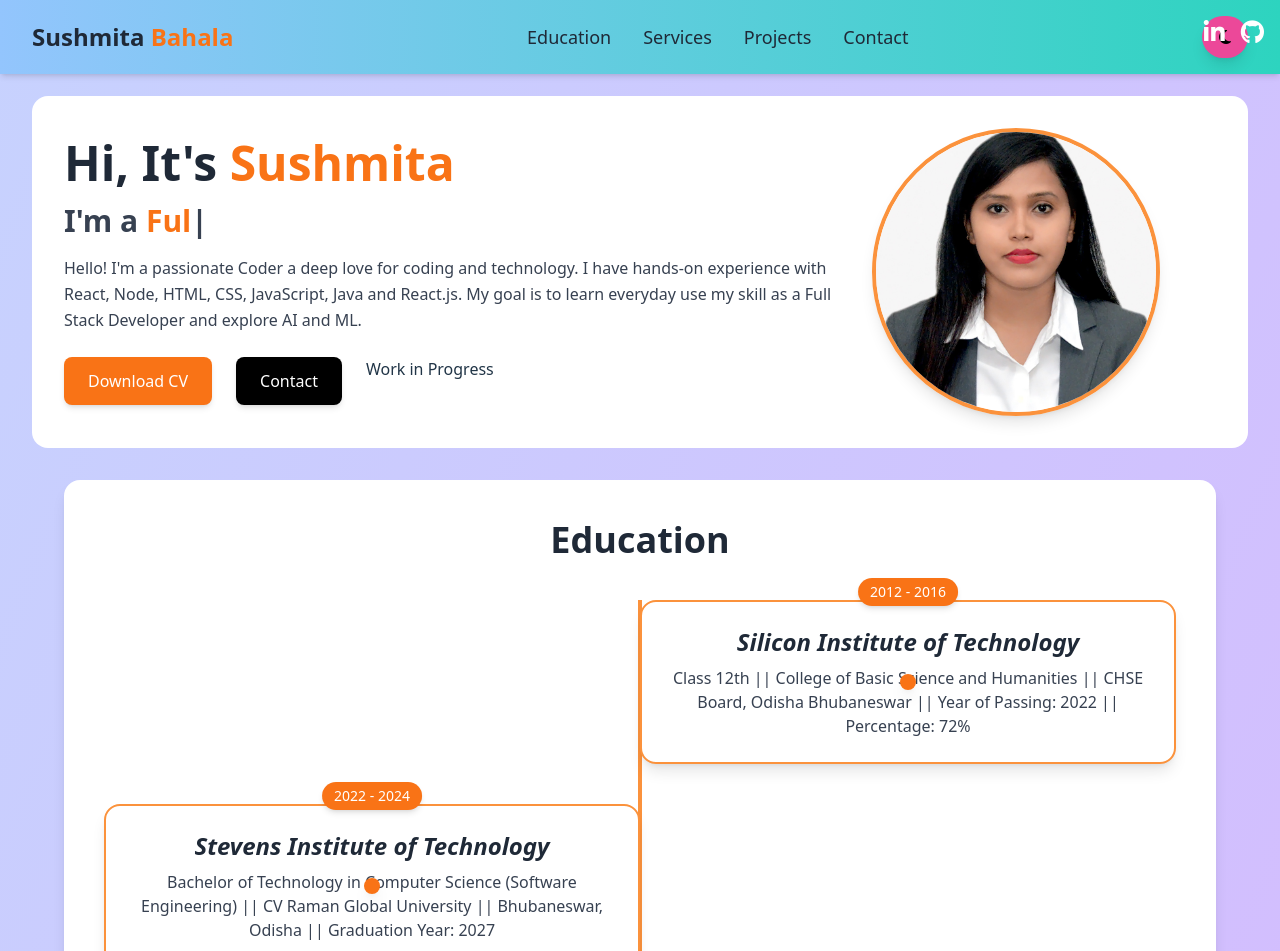
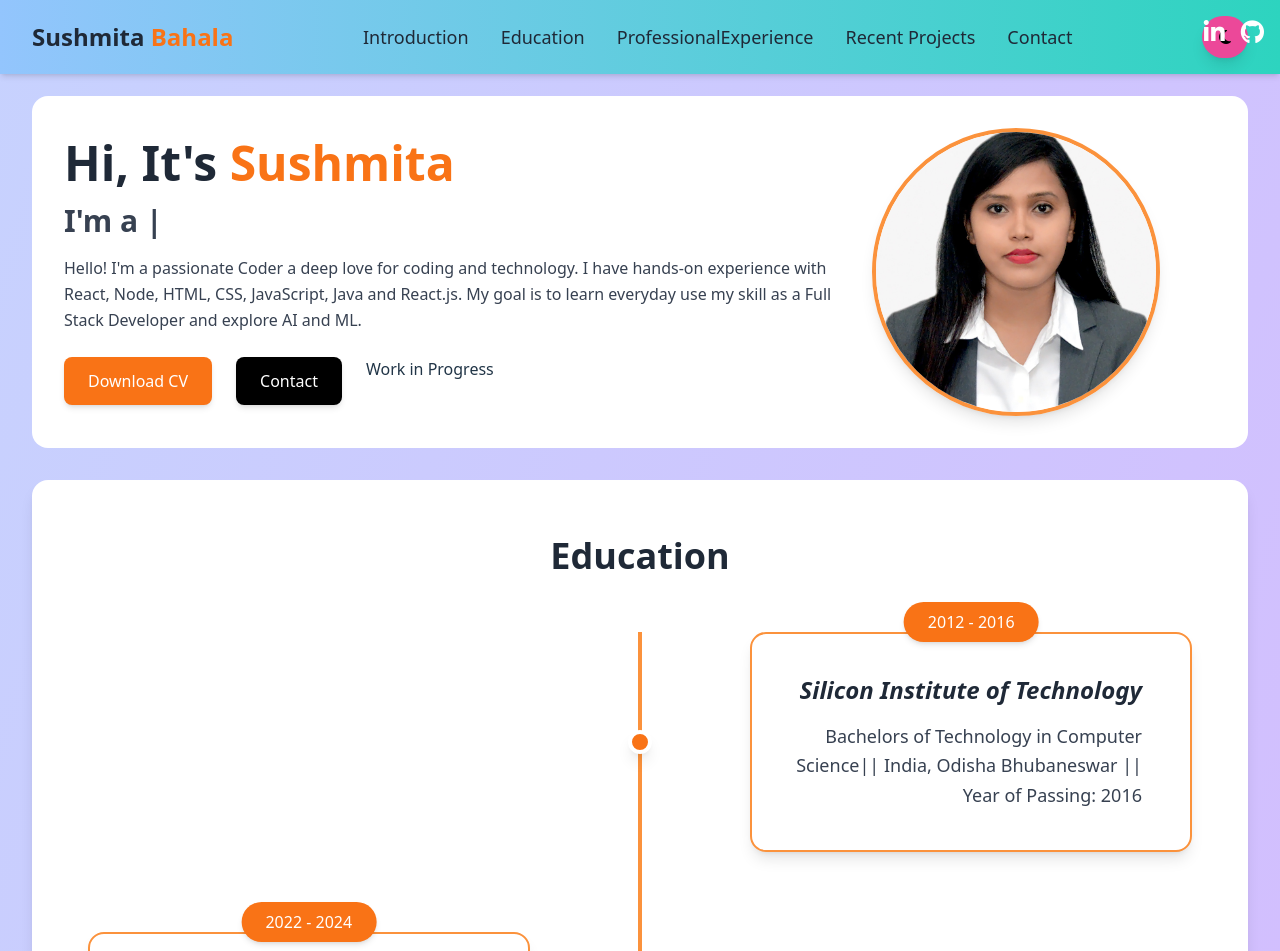
Before and after one commit to sbahala/MyPortfolio, a React app: page / in a window 1280 px wide. Shown: the top 951 px of the page. Built offline with nearby package versions, Linux system fonts and the light colour scheme; the HTML template or start-up script is replaced by a standard one.

Commit message:
Modifying UI

```diff
--- a/package.json
+++ b/package.json
@@ -10,6 +10,7 @@
     "preview": "vite preview"
   },
   "dependencies": {
+    "@emailjs/browser": "^4.4.1",
     "@fortawesome/fontawesome-free": "^6.7.2",
     "framer-motion": "^12.0.6",
     "react": "^18.3.1",
--- a/src/App.jsx
+++ b/src/App.jsx
@@ -6,6 +6,7 @@ import TechnologyStack from "./TechnologyStack";
 import ProfessionalExperience from './ProfessionalExperience';
 import Introduction from './Introduction';
 import Education from './Education';
+import ContactForm from './ContactForm';
 
 // Animation variants for scrolling effects
 const sectionVariants = {
@@ -28,9 +29,10 @@ const App = () => {
             Sushmita <span className="text-orange-500">Bahala</span>
         </h1>
         <nav className="flex space-x-8 text-lg font-medium">
+          <a href="#introduction" className="hover:text-orange-400">Introduction</a>
           <a href="#education" className="hover:text-orange-400">Education</a>
-          <a href="#services" className="hover:text-orange-400">Services</a>
-          <a href="#projects" className="hover:text-orange-400">Projects</a>
+          <a href="#experience" className="hover:text-orange-400">ProfessionalExperience</a>
+          <a href="#projects" className="hover:text-orange-400">Recent Projects</a>
           <a href="#contact" className="hover:text-orange-400">Contact</a>
         </nav>
         <div className="absolute top-4 right-4 flex space-x-4">
@@ -81,7 +83,7 @@ const App = () => {
           <ProfessionalExperience />
         </ScrollSection>
 
-        {/* Resume Section with Hover Effect */}
+        {/* Resume Section with Hover Effect
         <ScrollSection>
           <section id="resume" className="bg-white rounded-2xl p-6 shadow-lg transition-transform transform hover:scale-105 text-center">
             <h2 className="text-3xl font-bold text-gray-800 mb-6">Download My Resume</h2>
@@ -93,7 +95,7 @@ const App = () => {
               Download Resume
             </a>
           </section>
-        </ScrollSection>
+        </ScrollSection>*/}
 
         {/* Projects Section */}
         <ScrollSection>
@@ -106,7 +108,7 @@ const App = () => {
           </section>
         </ScrollSection>
 
-        {/* Social Links Section */}
+        {/* Social Links Section
         <ScrollSection>
           <section id="social-links" className="bg-white shadow-lg rounded-2xl p-6">
             <h2 className="text-3xl font-bold text-gray-800 mb-4">Connect with Me</h2>
@@ -115,6 +117,9 @@ const App = () => {
               <SocialLink platform="GitHub" url="https://github.com/sbahala" icon="fab fa-github" />
             </ul>
           </section>
+        </ScrollSection>*/}
+        <ScrollSection>
+          <ContactForm />
         </ScrollSection>
 
         {/* Summary Section */}
--- /dev/null
+++ b/src/ContactForm.jsx
@@ -0,0 +1,117 @@
+import React, { useState } from "react";
+import emailjs from "@emailjs/browser";
+
+const ContactForm = () => {
+  const [formData, setFormData] = useState({
+    name: "",
+    email: "",
+    phone: "",
+    subject: "",
+    message: "",
+  });
+
+  const [status, setStatus] = useState("");
+
+  // Handle form changes
+  const handleChange = (e) => {
+    setFormData({ ...formData, [e.target.name]: e.target.value });
+  };
+
+  // Handle form submission
+  const handleSubmit = (e) => {
+    e.preventDefault();
+
+    emailjs
+      .send(
+        "YOUR_SERVICE_ID", // Replace with your EmailJS service ID
+        "YOUR_TEMPLATE_ID", // Replace with your EmailJS template ID
+        formData,
+        "YOUR_PUBLIC_KEY" // Replace with your EmailJS public key
+      )
+      .then(
+        (response) => {
+          console.log("SUCCESS!", response.status, response.text);
+          setStatus("Message sent successfully!");
+          setFormData({ name: "", email: "", phone: "", subject: "", message: "" });
+        },
+        (error) => {
+          console.log("FAILED...", error);
+          setStatus("Failed to send message. Please try again.");
+        }
+      );
+  };
+
+  return (
+    <section id="contact" className="flex flex-col items-center justify-center py-12 bg-gray-100">
+      <h2 className="text-4xl font-bold text-gray-800 mb-6">
+        Contact <span className="text-orange-500">Me</span>
+      </h2>
+
+      <form onSubmit={handleSubmit} className="w-full max-w-4xl grid grid-cols-1 md:grid-cols-2 gap-6 px-8">
+        {/* Left Inputs */}
+        <div className="flex flex-col space-y-4">
+          <input
+            type="text"
+            name="name"
+            placeholder="Full Name"
+            value={formData.name}
+            onChange={handleChange}
+            className="border-2 border-orange-400 p-4 rounded-lg w-full focus:ring focus:ring-orange-300"
+            required
+          />
+          <input
+            type="email"
+            name="email"
+            placeholder="Email"
+            value={formData.email}
+            onChange={handleChange}
+            className="border-2 border-orange-400 p-4 rounded-lg w-full focus:ring focus:ring-orange-300"
+            required
+          />
+          <input
+            type="text"
+            name="phone"
+            placeholder="Phone Number"
+            value={formData.phone}
+            onChange={handleChange}
+            className="border-2 border-orange-400 p-4 rounded-lg w-full focus:ring focus:ring-orange-300"
+          />
+          <input
+            type="text"
+            name="subject"
+            placeholder="Subject"
+            value={formData.subject}
+            onChange={handleChange}
+            className="border-2 border-orange-400 p-4 rounded-lg w-full focus:ring focus:ring-orange-300"
+            required
+          />
+        </div>
+
+        {/* Right Message Input */}
+        <textarea
+          name="message"
+          placeholder="Your Message"
+          value={formData.message}
+          onChange={handleChange}
+          className="border-2 border-orange-400 p-4 rounded-lg w-full h-40 resize-none focus:ring focus:ring-orange-300"
+          required
+        ></textarea>
+
+        {/* Submit Button */}
+        <div className="col-span-2 flex justify-center">
+          <button
+            type="submit"
+            className="bg-orange-500 text-white px-6 py-3 rounded-full shadow-lg hover:bg-orange-400 transition-all duration-300"
+          >
+            Send Message
+          </button>
+        </div>
+      </form>
+
+      {/* Status Message */}
+      {status && <p className="mt-4 text-gray-700">{status}</p>}
+    </section>
+  );
+};
+
+export default ContactForm;
--- a/src/Education.jsx
+++ b/src/Education.jsx
@@ -1,52 +1,56 @@
-// Education.jsx
 import React from "react";
 import { motion } from "framer-motion";
 
 const educationData = [
   {
     year: "2012 - 2016",
-    title: "Silicon Institute of Technology ",
+    title: "Silicon Institute of Technology",
     description:
-      "Class 12th || College of Basic Science and Humanities || CHSE Board, Odisha Bhubaneswar || Year of Passing: 2022 || Percentage: 72%",
+      "Bachelors of Technology in Computer Science|| India, Odisha Bhubaneswar || Year of Passing: 2016",
   },
   {
     year: "2022 - 2024",
     title: "Stevens Institute of Technology",
     description:
-      "Bachelor of Technology in Computer Science (Software Engineering) || CV Raman Global University || Bhubaneswar, Odisha || Graduation Year: 2027",
+      "Masters in Software Engineering ||  United States of America, New Jersey, Hoboken || Graduation Year: 2024",
   },
-
 ];
 
 const Education = () => {
   return (
-    <section id="education" className="bg-white mx-auto max-w-6xl p-10 rounded-2xl shadow-lg">
-      <h2 className="text-4xl font-bold text-center text-gray-800 mb-10">Education</h2>
+    <section id="education" className="bg-white mx-auto max-w-8xl p-14 rounded-2xl shadow-lg">
+      <h2 className="text-4xl font-bold text-center text-gray-800 mb-14">Education</h2>
 
       <div className="relative">
-        {/* Vertical line */}
-        <div className="absolute left-1/2 transform -translate-x-1/2 h-full w-1 bg-orange-400"></div>
+        {/* Vertical Timeline Line */}
+        <div className="absolute left-1/2 transform -translate-x-1/2 top-0 bottom-0 w-1 bg-orange-400"></div>
 
-        <div className="space-y-10">
+        <div className="space-y-20 relative">
           {educationData.map((item, index) => (
             <motion.div
               key={index}
               initial={{ opacity: 0, x: index % 2 === 0 ? -100 : 100 }}
               animate={{ opacity: 1, x: 0 }}
               transition={{ duration: 0.6 }}
-              className={`relative w-full md:w-1/2 p-6 rounded-2xl border-2 border-orange-400 bg-white shadow-lg ${
-                index % 2 === 0 ? "ml-auto" : "mr-auto"
-              }`}
+              className={`relative flex items-center w-full`}
             >
-              {/* Year and dot */}
-              <div className="absolute -top-6 left-1/2 transform -translate-x-1/2 bg-orange-500 text-white px-3 py-1 rounded-full text-sm font-medium shadow-md">
-                {item.year}
+              {/* Card Content */}
+              <div
+                className={`relative w-full md:w-2/5 p-10 rounded-2xl border-2 border-orange-400 bg-white shadow-lg ${
+                  index % 2 === 0 ? "ml-auto text-right pr-12" : "mr-auto text-left pl-12"
+                }`}
+              >
+                {/* Year Label */}
+                <div className="absolute -top-8 left-1/2 transform -translate-x-1/2 bg-orange-500 text-white px-6 py-2 rounded-full text-md font-medium shadow-md">
+                  {item.year}
+                </div>
+
+                <h3 className="text-2xl font-semibold italic text-gray-800 mb-4">{item.title}</h3>
+                <p className="text-gray-700 text-lg leading-relaxed">{item.description}</p>
               </div>
-              <div className="absolute top-1/2 left-1/2 transform -translate-x-1/2 -translate-y-1/2 w-4 h-4 bg-orange-500 rounded-full shadow-lg"></div>
 
-              {/* Content */}
-              <h3 className="text-2xl font-semibold italic text-gray-800 mb-2 text-center">{item.title}</h3>
-              <p className="text-gray-700 text-center">{item.description}</p>
+              {/* Connector Dot */}
+              <div className="absolute left-1/2 transform -translate-x-1/2 w-6 h-6 bg-orange-500 rounded-full shadow-lg border-4 border-white"></div>
             </motion.div>
           ))}
         </div>
--- a/src/Introduction.jsx
+++ b/src/Introduction.jsx
@@ -19,7 +19,7 @@ const Introduction = () => {
   }, []);
 
   return (
-    <section id="introduction" className="bg-white mx-auto max-w-7xl rounded-2xl p-8 flex flex-col md:flex-row items-center gap-10 transition-transform transform hover:scale-105">
+    <section id="introduction" className="bg-white mx-auto max-w-8xl rounded-2xl p-8 flex flex-col md:flex-row items-center gap-10 transition-transform transform hover:scale-105">
       {/* Text Section */}
       <div className="md:w-2/3 text-center md:text-left">
         <h1 className="text-5xl font-bold text-gray-800 mb-4">
@@ -32,7 +32,7 @@ const Introduction = () => {
           Hello! I'm a passionate Coder a deep love for coding and technology. I have hands-on experience with React, Node, HTML, CSS, JavaScript, Java and React.js. My goal is to learn everyday use my skill as a Full Stack Developer and explore AI and ML.
         </p>
         <div className="flex gap-6 mt-6 justify-center md:justify-start">
-          <a href="/resume.pdf" download className="bg-orange-500 text-white px-6 py-3 rounded-lg shadow-md hover:bg-orange-600">Download CV</a>
+          <a href="/Bahala_Sushmita_Resume.pdf" download className="bg-orange-500 text-white px-6 py-3 rounded-lg shadow-md hover:bg-orange-600">Download CV</a>
           <a href="#contact" className="bg-black text-white px-6 py-3 rounded-lg shadow-md hover:bg-gray-800">Contact</a>
           <h5>Work in Progress</h5>
         </div>
```
Also changed, not shown: 1 other file (tests, documents, lock files or other folders).
